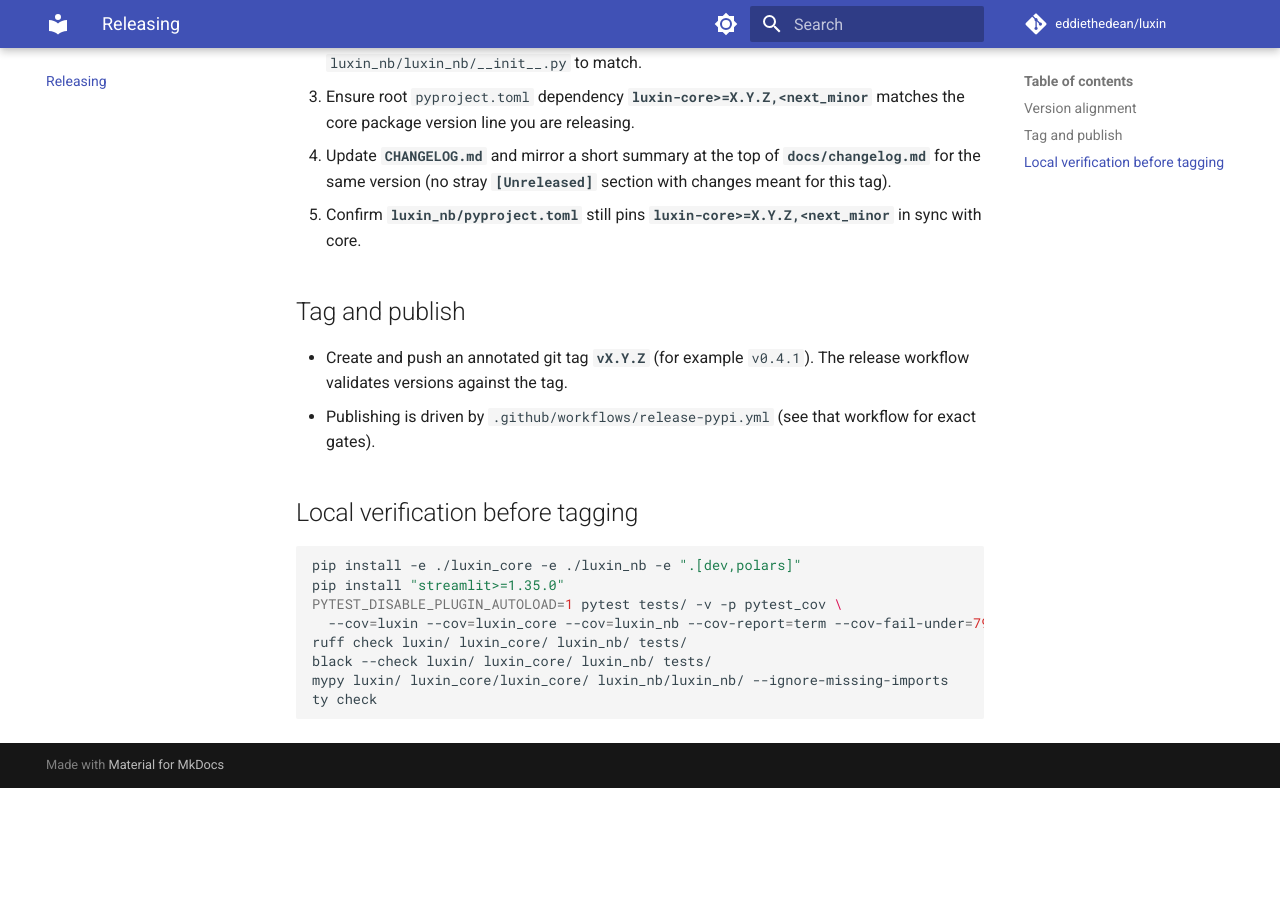
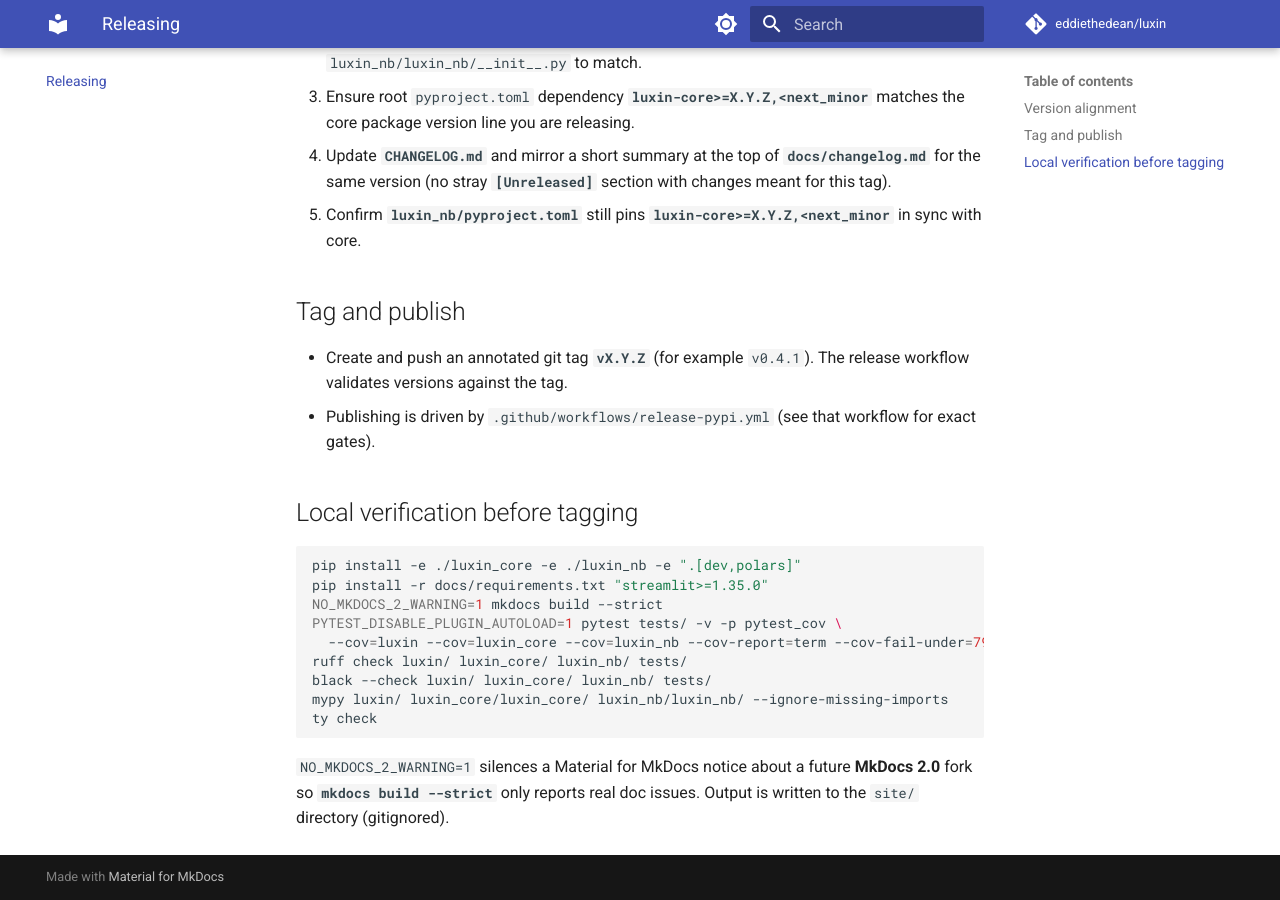
Before and after one commit to eddiethedean/luxin, an MkDocs documentation site: the page built from docs/releasing.md, in a window 1280 px wide and 900 px high, scrolled down 593 px. Built offline with MkDocs 1.6.1 and Material for MkDocs 9.7.7, drawn with Linux system fonts in a browser that asks for light colours; comment, search, counter and statistics services are not loaded; before the commit the page ends 1381 px from its top, so only the background shows below that.

Commit message:
docs: fix MkDocs strict links and quiet RTD Material banner
Point changelog links to GitHub; run strict builds on RTD with NO_MKDOCS_2_WARNING.
Document local mkdocs build in releasing checklist.

````diff
--- a/.readthedocs.yml
+++ b/.readthedocs.yml
@@ -4,6 +4,11 @@
   os: ubuntu-22.04
   tools:
     python: "3.11"
+  jobs:
+    build:
+      html:
+        # Suppress Material’s MkDocs 2.0 advisory banner on stderr; --strict fails on broken internal links.
+        - NO_MKDOCS_2_WARNING=1 mkdocs build --strict -f mkdocs.yml --site-dir $READTHEDOCS_OUTPUT/html
 
 mkdocs:
   configuration: mkdocs.yml
--- a/docs/releasing.md
+++ b/docs/releasing.md
@@ -25,7 +25,8 @@
 
 ```bash
 pip install -e ./luxin_core -e ./luxin_nb -e ".[dev,polars]"
-pip install "streamlit>=1.35.0"
+pip install -r docs/requirements.txt "streamlit>=1.35.0"
+NO_MKDOCS_2_WARNING=1 mkdocs build --strict
 PYTEST_DISABLE_PLUGIN_AUTOLOAD=1 pytest tests/ -v -p pytest_cov \
   --cov=luxin --cov=luxin_core --cov=luxin_nb --cov-report=term --cov-fail-under=79
 ruff check luxin/ luxin_core/ luxin_nb/ tests/
@@ -33,3 +34,5 @@
 mypy luxin/ luxin_core/luxin_core/ luxin_nb/luxin_nb/ --ignore-missing-imports
 ty check
 ```
+
+`NO_MKDOCS_2_WARNING=1` silences a Material for MkDocs notice about a future **MkDocs 2.0** fork so **`mkdocs build --strict`** only reports real doc issues. Output is written to the `site/` directory (gitignored).
````
Also changed, not shown: docs/changelog.md (+2 -2 lines), docs/migration.md (+1 -1 lines), docs/roadmap.md (+1 -1 lines).
